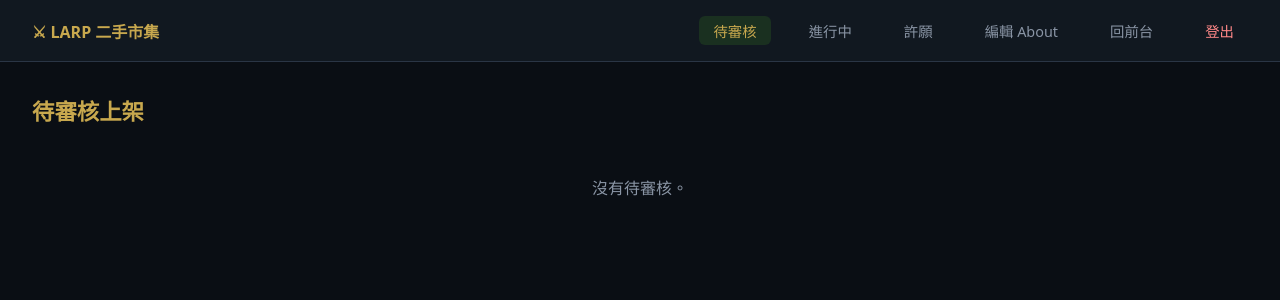
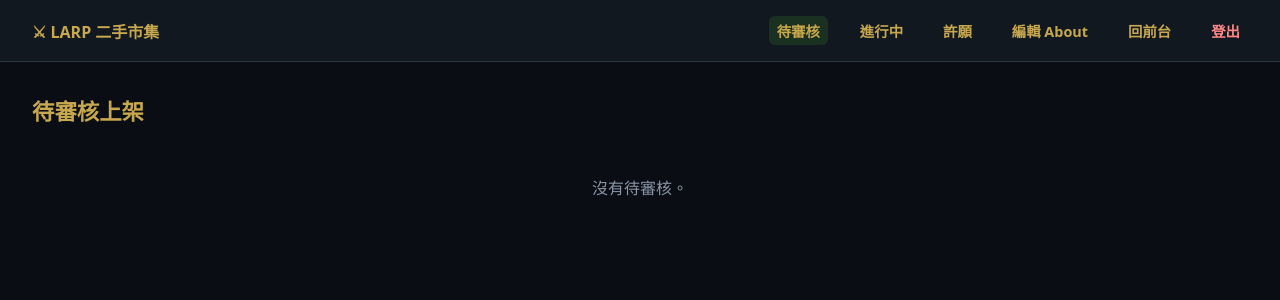
Before and after one commit to TOM-OMEGA/larp-market, a Flask app: page /admin in a window 1280 px wide. Shown: the top 300 px of the page. Run offline with Flask 3, Linux system fonts and the light colour scheme; the visitor is signed in with stand-in values (Sample User, id 1); data that the repository does not hold is empty.

Commit message:
Match admin navbar style with admin_about

```diff
--- a/backend/templates/admin.html
+++ b/backend/templates/admin.html
@@ -9,8 +9,8 @@
 * { box-sizing: border-box; margin: 0; padding: 0; }
 body { background: var(--bg); color: var(--text); font-family: system-ui, sans-serif; min-height: 100vh; }
 .navbar { background: var(--bg2); border-bottom: 1px solid var(--border); padding: 1rem 2rem; display: flex; align-items: center; gap: 1.5rem; }
-.navbar a { color: var(--iron); text-decoration: none; font-size: 0.9rem; padding: 4px 14px; border-radius: 6px; transition: background 0.15s, color 0.15s; }
-.navbar a:hover { background: #1f2530; color: var(--text); }
+.navbar a { color: var(--amber); text-decoration: none; font-weight: bold; font-size: 0.9rem; padding: 4px 8px; border-radius: 6px; transition: background 0.15s; }
+.navbar a:hover { background: #1f2530; text-decoration: none; }
 .navbar a.active { background: #1a3020; color: var(--amber); }
 .navbar .brand { color: var(--amber); font-weight: bold; margin-right: auto; font-size: 1rem; }
 h1 { color: var(--amber); padding: 2rem 2rem 0; font-size: 1.4rem; }
@@ -56,7 +56,7 @@ input::placeholder { color: var(--iron); }
   <a href="/admin?tab=active" {% if tab=='active' %}class="active"{% endif %}>進行中</a>
   <a href="/admin?tab=wishes" {% if tab=='wishes' %}class="active"{% endif %}>許願</a>
   <a href="/admin/about">編輯 About</a>
-  <a href="/" style="color: var(--iron);">回前台</a>
+  <a href="/" style="color: var(--amber);">回前台</a>
   <a href="/logout" style="color: #f88;">登出</a>
 </nav>
 
```
